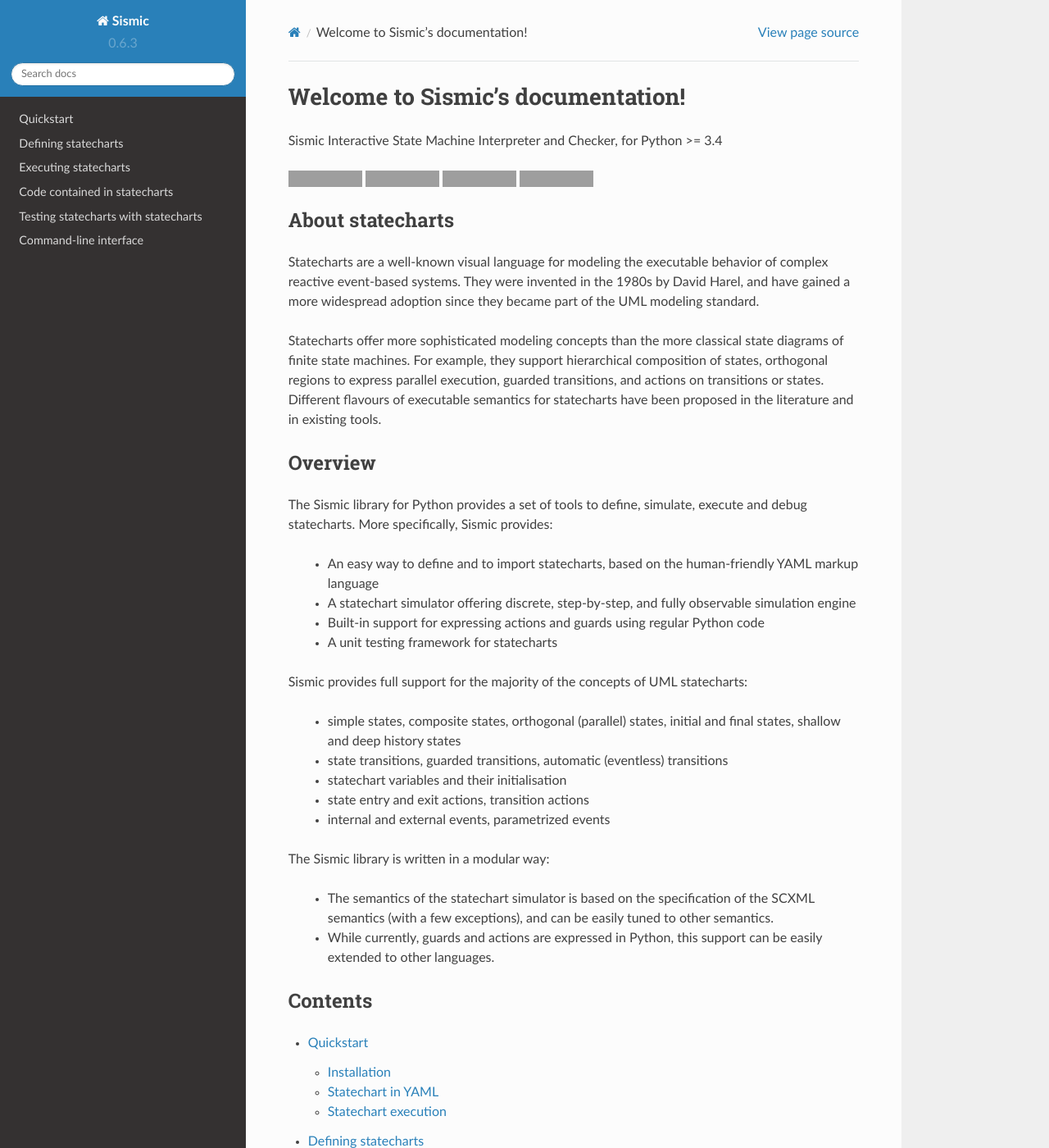
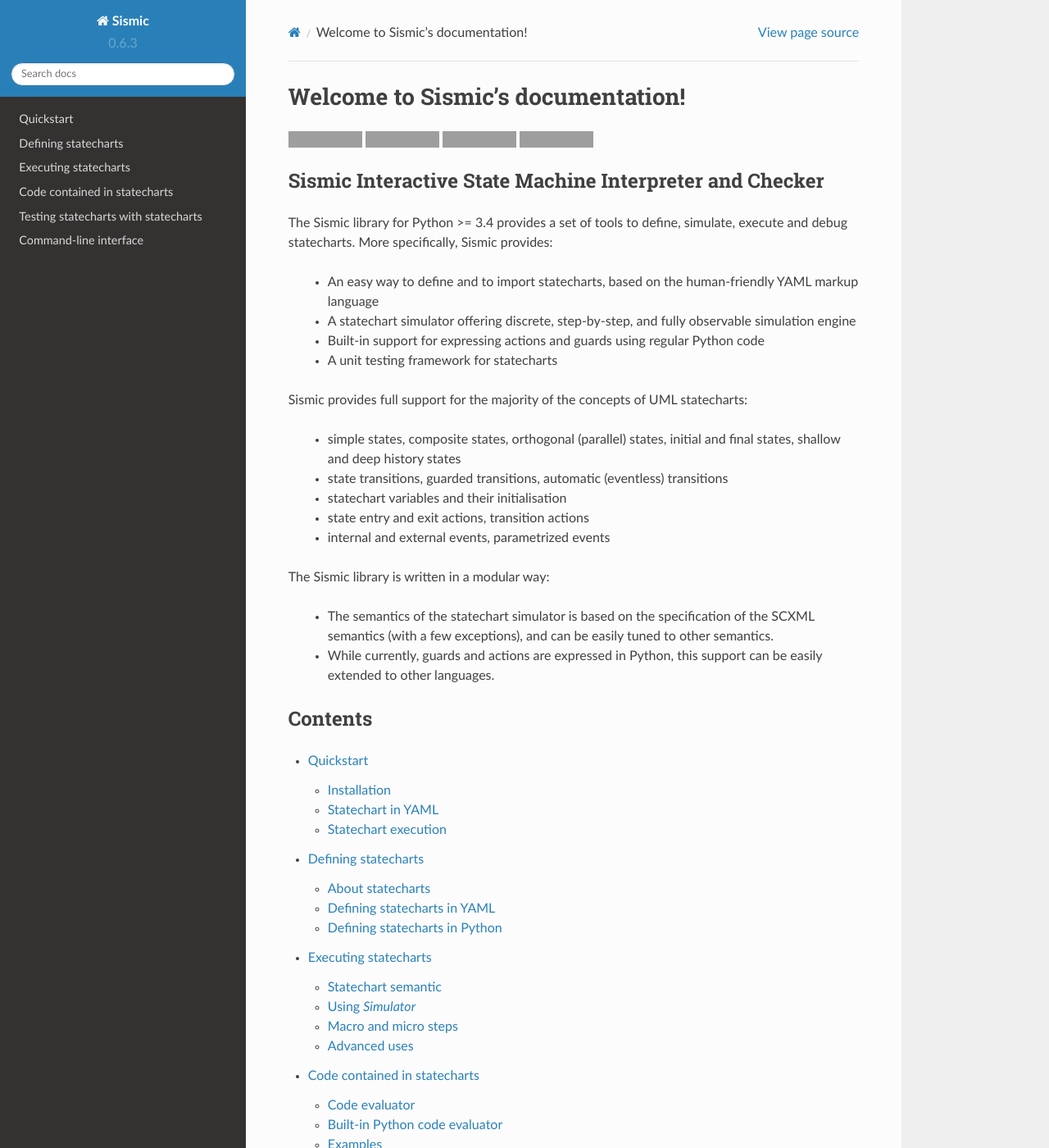
Before and after one commit to AlexandreDecan/sismic, a Sphinx documentation site: the page built from docs/index.rst, in a window 1280 px wide and 1400 px high. Shown: the whole window at 82% size. Built offline with Sphinx 7.4.7 and the Read the Docs theme 2.0.0, drawn with Linux system fonts in a browser that asks for light colours; grey boxes are pictures that could not be loaded.

Commit message:
Some refactoring (doc & code)

```diff
--- a/docs/index.rst
+++ b/docs/index.rst
@@ -1,12 +1,10 @@
-.. PySS documentation master file, created by
+.. Sismic documentation master file, created by
    sphinx-quickstart on Sun Dec  6 10:35:52 2015.
    You can adapt this file completely to your liking, but it should at least
    contain the root `toctree` directive.
 
 Welcome to Sismic's documentation!
 ==================================
-
-Sismic Interactive State Machine Interpreter and Checker, for Python >= 3.4
 
 .. image:: https://travis-ci.org/AlexandreDecan/sismic.svg
     :target: https://travis-ci.org/AlexandreDecan/sismic
@@ -18,23 +16,12 @@
     :target: https://sismic.readthedocs.org/
 
 
-About statecharts
------------------
-
-Statecharts are a well-known visual language for modeling the executable behavior of complex reactive event-based systems.
-They were invented in the 1980s by David Harel, and have gained a more widespread adoption since they became part of
-the UML modeling standard.
-
-Statecharts offer more sophisticated modeling concepts than the more classical state diagrams of finite state machines.
-For example, they support hierarchical composition of states, orthogonal regions
-to express parallel execution, guarded transitions, and actions on transitions or states. Different flavours of
-executable semantics for statecharts have been proposed in the literature and in existing tools.
+Sismic Interactive State Machine Interpreter and Checker
+--------------------------------------------------------
 
 
-Overview
---------
-
-The Sismic library for Python provides a set of tools to define, simulate, execute and debug statecharts. More specifically, Sismic provides:
+The Sismic library for Python >= 3.4 provides a set of tools to define, simulate, execute and debug statecharts.
+More specifically, Sismic provides:
 
  - An easy way to define and to import statecharts, based on the human-friendly YAML markup language
  - A statechart simulator offering discrete, step-by-step, and fully observable simulation engine
@@ -70,7 +57,7 @@
 
 
 Source code
-===========
+-----------
 
 The source code is available on GitHub:
 https://github.com/AlexandreDecan/sismic
```
Also changed, not shown: README.rst (+8 -5 lines), docs/execution.rst (+5 -5 lines), docs/format.rst (+13 -0 lines), 2 other files.
